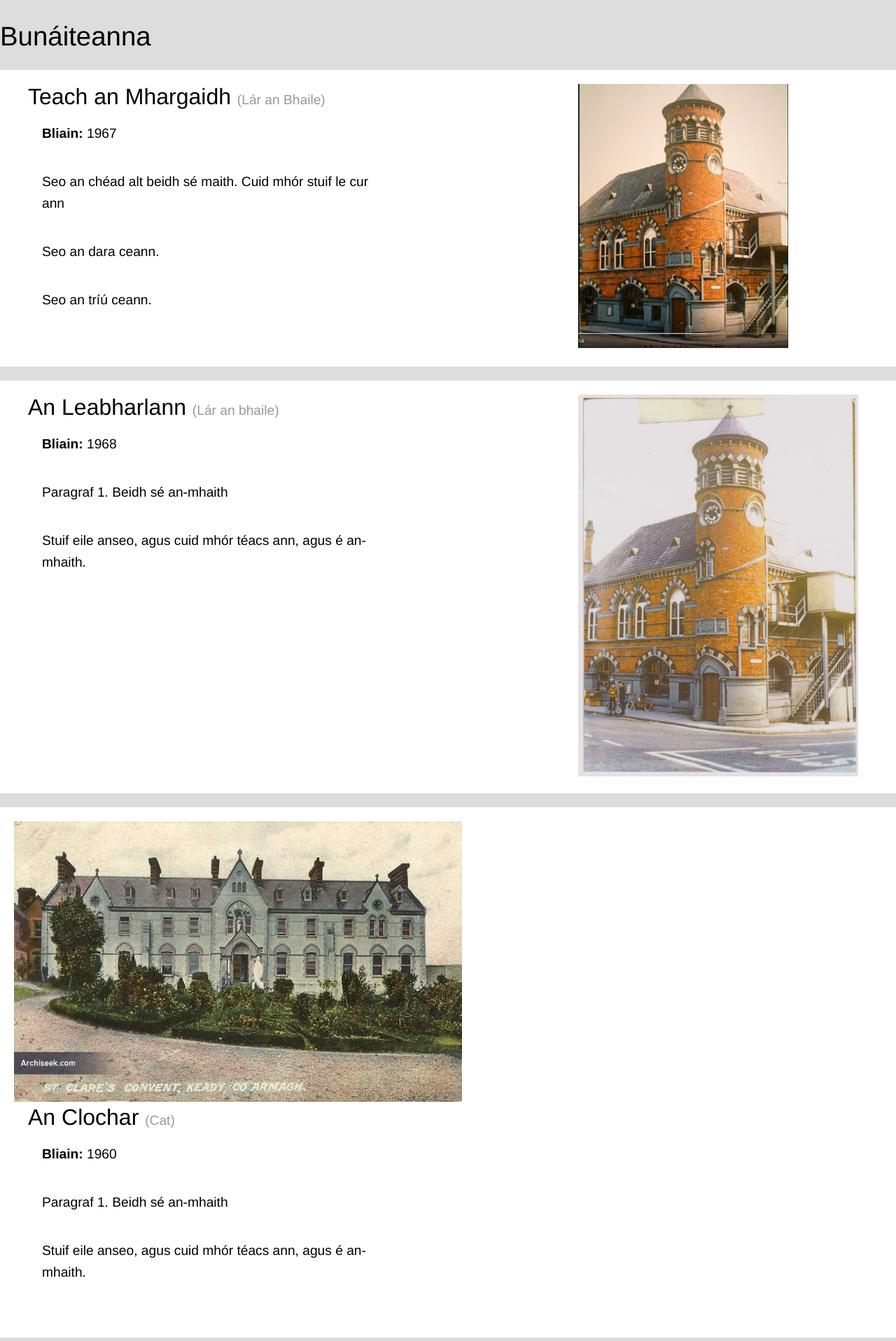
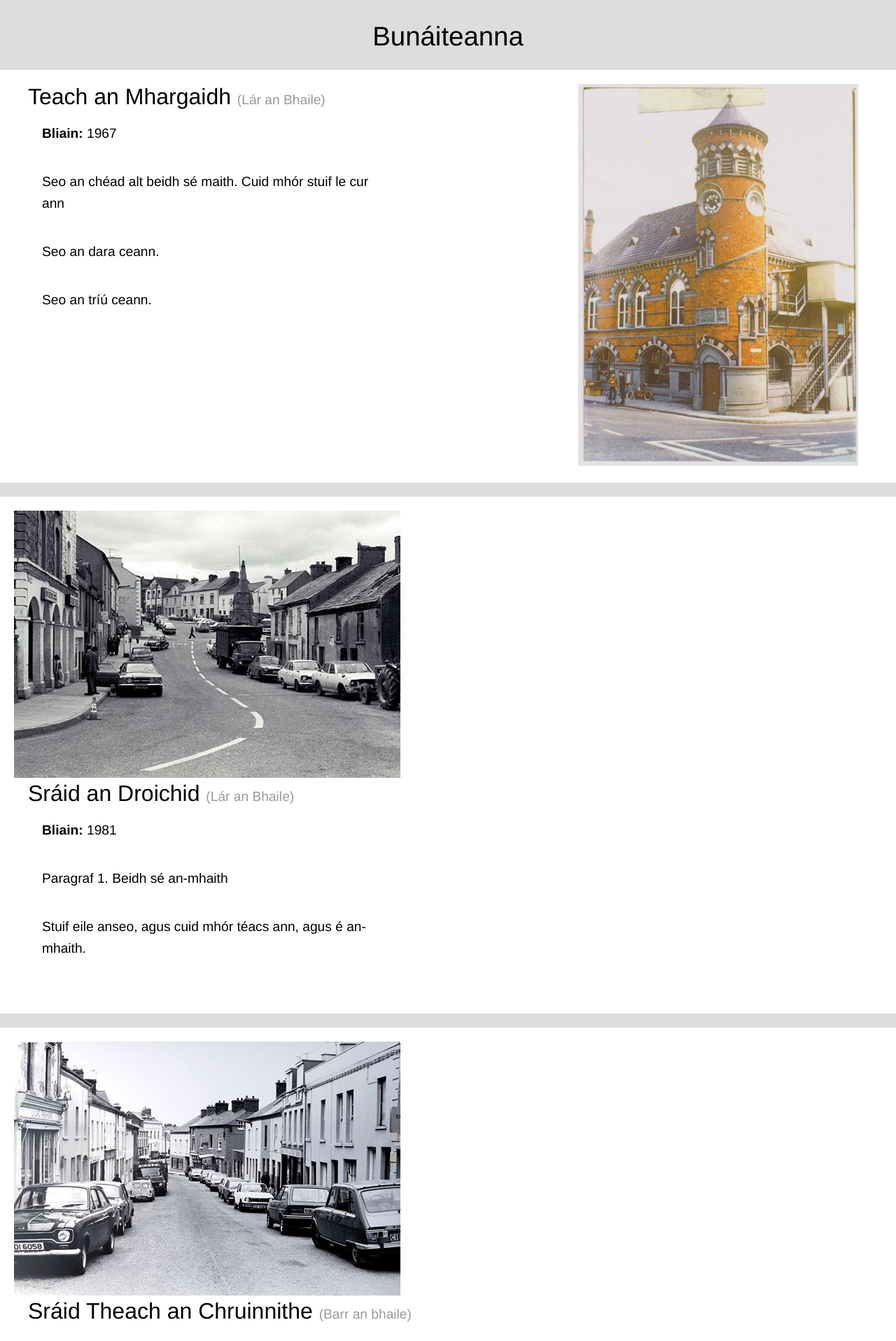
Before and after one commit to pmcu/clann, a Jekyll site: the page handlebars4/index.html, which Jekyll copies as it is, in a window 1280 px wide. Shown: the top 1917 px of the page at 70% size. Built offline with Jekyll 4.4.1, drawn with Linux system fonts in a browser that asks for light colours; some of the changed text lies outside the part shown.

Commit message:
meetinStreet

```diff
--- a/handlebars4/css/styles.css
+++ b/handlebars4/css/styles.css
@@ -6,7 +6,11 @@ html, body {
 body {
   background-color: #DDD;
 }
+.main{
+text-align: center;
 
+
+}
 img {
   max-width: 100%;
 }
--- a/handlebars4/index.html
+++ b/handlebars4/index.html
@@ -7,7 +7,7 @@
 </head>
 <body>
 <div class="page-wrap"></div>
-<h1>Bunáiteanna</h1>
+<h1 class = "main">Bunáiteanna</h1>
 <div id = "pets-container">
 </div>
 <script id= "petsTemplate" type="text/x-handlebars-template">
--- a/handlebars4/pets-data.json
+++ b/handlebars4/pets-data.json
@@ -4,16 +4,26 @@
       "name" : "Teach an Mhargaidh",
       "suíomh" : "Lár an Bhaile",
       "bliain" : 1967,
-      "photo" : "https://pmcu.github.io/clann/img/markethouse.png",
+      "photo" : "https://pmcu.github.io/clann/img/markethouseBike.jpg",
       "para1": "Seo an chéad alt beidh sé maith. Cuid mhór stuif le cur ann",
       "para2": "Seo an dara ceann.",
       "para3": "Seo an tríú ceann."
     },
     {
-      "name" : "An Leabharlann",
-      "suíomh" : "Lár an bhaile",
+      "name" : "Sráid an Droichid",
+      "suíomh" : "Lár an Bhaile",
+      "bliain" : 1981,
+      "photo" : "https://pmcu.github.io/clann/img/bridgeStreet.jpg",
+      "para1": "Paragraf 1. Beidh sé an-mhaith",
+      "para2": "Stuif eile anseo, agus cuid mhór téacs ann, agus é an-mhaith."
+    },
+
+
+    {
+      "name" : "Sráid Theach an Chruinnithe",
+      "suíomh" : "Barr an bhaile",
       "bliain" : 1968,
-      "photo" : "https://pmcu.github.io/clann/img/markethouseBike.jpg",
+      "photo" : "https://pmcu.github.io/clann/img/meetinSt.jpg",
       "para1": "Paragraf 1. Beidh sé an-mhaith",
       "para2": "Stuif eile anseo, agus cuid mhór téacs ann, agus é an-mhaith."
     },
@@ -24,15 +34,8 @@
       "photo" : "https://pmcu.github.io/clann/img/clochar.jpg",
       "para1": "Paragraf 1. Beidh sé an-mhaith",
       "para2": "Stuif eile anseo, agus cuid mhór téacs ann, agus é an-mhaith."
-    },
-    {
-      "name" : "Sráid an Droichid",
-      "suíomh" : "Lár an Bhaile",
-      "bliain" : 1981,
-      "photo" : "https://pmcu.github.io/clann/img/bridgeStreet.jpg",
-      "para1": "Paragraf 1. Beidh sé an-mhaith",
-      "para2": "Stuif eile anseo, agus cuid mhór téacs ann, agus é an-mhaith."
     }
+
 
 
   ]
```
